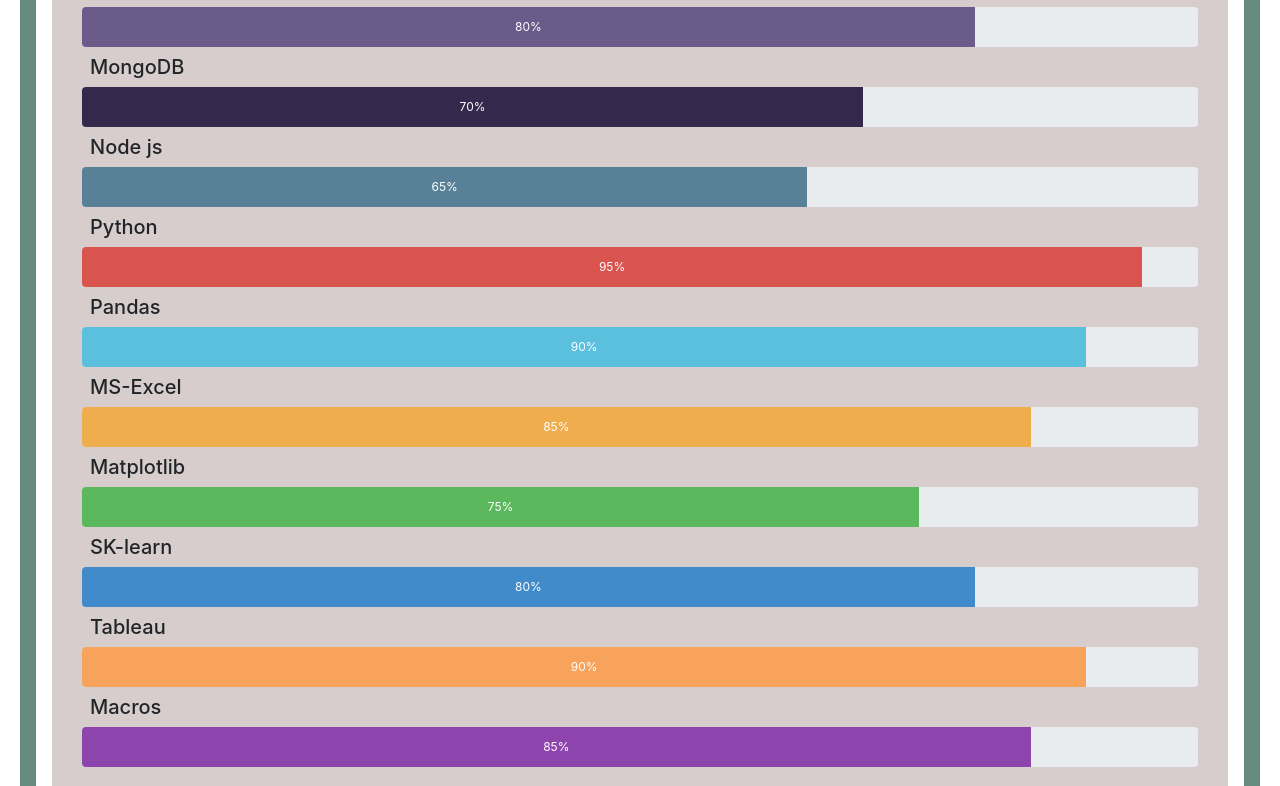
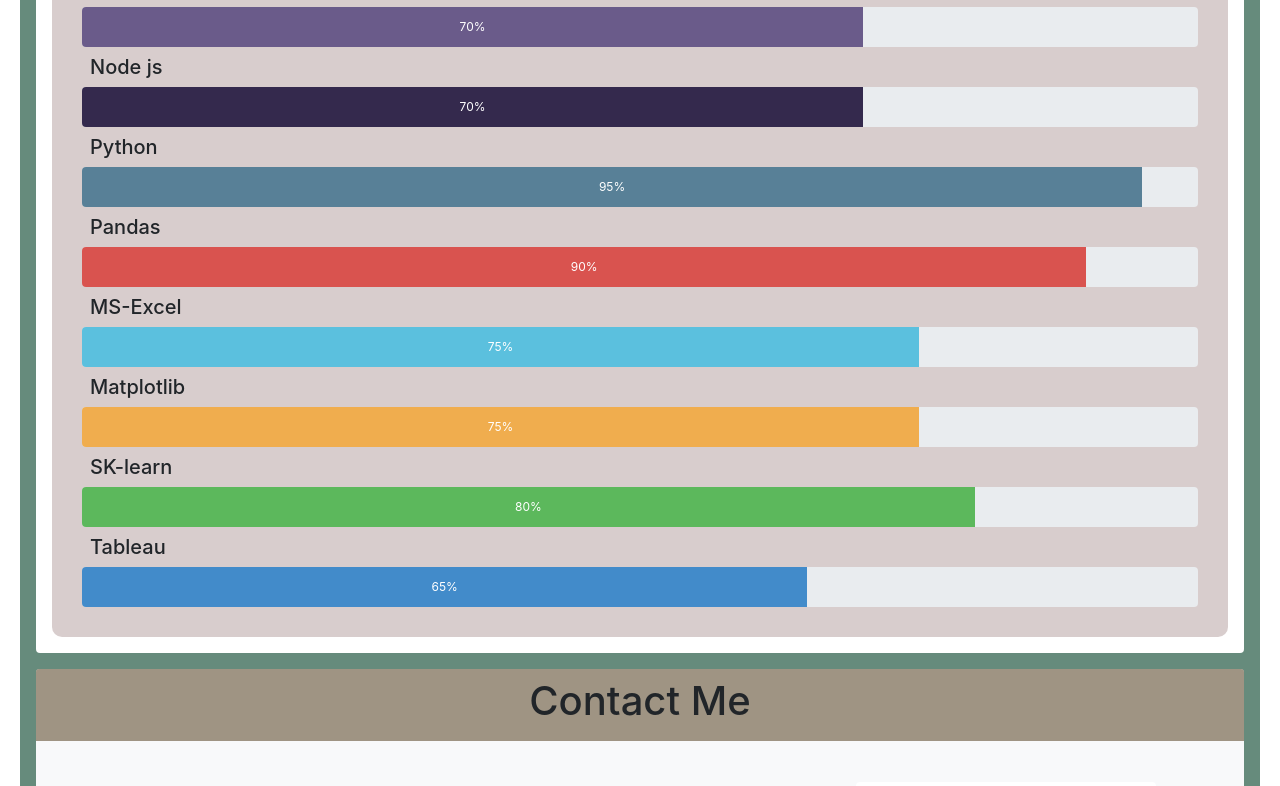
Before and after one commit to Hritvik16000/Hritvik-s-Portfolio, a React (Create React App) app: page / in a window 1280 px wide. Shown: the part 4123-4909 px from the top of the page. Built offline with nearby package versions, Linux system fonts and the light colour scheme.

Commit message:
Update Skills.js

```diff
--- a/src/Skills.js
+++ b/src/Skills.js
@@ -1,7 +1,7 @@
 import React from "react";
 
-export default function Skills(){
-    return(
+export default function Skills() {
+    return (
         <div>
             <div className="card m-3 border-0">
                 <div className="card-header border-0 skill"><h1>My Skills</h1></div>
@@ -26,48 +26,40 @@
                     <div className="progress">
                         <div className="progress-bar bar5" role="progressbar" style={{ width: "85%" }} aria-valuenow="85" aria-valuemin="0" aria-valuemax="100">85%</div>
                     </div>
-                    <h5 className="text-dark m-2">SQL</h5>
+                    <h5 className="text-dark m-2">MongoDB</h5>
                     <div className="progress">
-                        <div className="progress-bar bar6" role="progressbar" style={{ width: "80%" }} aria-valuenow="80" aria-valuemin="0" aria-valuemax="100">80%</div>
+                        <div className="progress-bar bar6" role="progressbar" style={{ width: "70%" }} aria-valuenow="70" aria-valuemin="0" aria-valuemax="100">70%</div>
                     </div>
-                    <h5 className="text-dark m-2">MongoDB</h5>
+                    <h5 className="text-dark m-2">Node js</h5>
                     <div className="progress">
                         <div className="progress-bar bar7" role="progressbar" style={{ width: "70%" }} aria-valuenow="70" aria-valuemin="0" aria-valuemax="100">70%</div>
                     </div>
-                    <h5 className="text-dark m-2">Node js</h5>
-                    <div className="progress">
-                        <div className="progress-bar bar8" role="progressbar" style={{ width: "65%" }} aria-valuenow="65" aria-valuemin="0" aria-valuemax="100">65%</div>
-                    </div>
                     <h5 className="text-dark m-2">Python</h5>
                     <div className="progress">
-                        <div className="progress-bar bar9" role="progressbar" style={{ width: "95%" }} aria-valuenow="95" aria-valuemin="0" aria-valuemax="100">95%</div>
+                        <div className="progress-bar bar8" role="progressbar" style={{ width: "95%" }} aria-valuenow="95" aria-valuemin="0" aria-valuemax="100">95%</div>
                     </div>
                     <h5 className="text-dark m-2">Pandas</h5>
                     <div className="progress">
-                        <div className="progress-bar bar10" role="progressbar" style={{ width: "90%" }} aria-valuenow="90" aria-valuemin="0" aria-valuemax="100">90%</div>
+                        <div className="progress-bar bar9" role="progressbar" style={{ width: "90%" }} aria-valuenow="90" aria-valuemin="0" aria-valuemax="100">90%</div>
                     </div>
                     <h5 className="text-dark m-2">MS-Excel</h5>
                     <div className="progress">
-                        <div className="progress-bar bar11" role="progressbar" style={{ width: "85%" }} aria-valuenow="85" aria-valuemin="0" aria-valuemax="100">85%</div>
+                        <div className="progress-bar bar10" role="progressbar" style={{ width: "75%" }} aria-valuenow="75" aria-valuemin="0" aria-valuemax="100">75%</div>
                     </div>
                     <h5 className="text-dark m-2">Matplotlib</h5>
                     <div className="progress">
-                        <div className="progress-bar bar12" role="progressbar" style={{ width: "75%" }} aria-valuenow="75" aria-valuemin="0" aria-valuemax="100">75%</div>
+                        <div className="progress-bar bar11" role="progressbar" style={{ width: "75%" }} aria-valuenow="75" aria-valuemin="0" aria-valuemax="100">75%</div>
                     </div>
                     <h5 className="text-dark m-2">SK-learn</h5>
                     <div className="progress">
-                        <div className="progress-bar bar13" role="progressbar" style={{ width: "80%" }} aria-valuenow="80" aria-valuemin="0" aria-valuemax="100">80%</div>
+                        <div className="progress-bar bar12" role="progressbar" style={{ width: "80%" }} aria-valuenow="80" aria-valuemin="0" aria-valuemax="100">80%</div>
                     </div>
                     <h5 className="text-dark m-2">Tableau</h5>
                     <div className="progress">
-                        <div className="progress-bar bar14" role="progressbar" style={{ width: "90%" }} aria-valuenow="90" aria-valuemin="0" aria-valuemax="100">90%</div>
-                    </div>
-                    <h5 className="text-dark m-2">Macros</h5>
-                    <div className="progress">
-                        <div className="progress-bar bar15" role="progressbar" style={{ width: "85%" }} aria-valuenow="85" aria-valuemin="0" aria-valuemax="100">85%</div>
+                        <div className="progress-bar bar13" role="progressbar" style={{ width: "65%" }} aria-valuenow="65" aria-valuemin="0" aria-valuemax="100">65%</div>
                     </div>
                 </div>
             </div>
         </div>
-    )
+    );
 }
```
